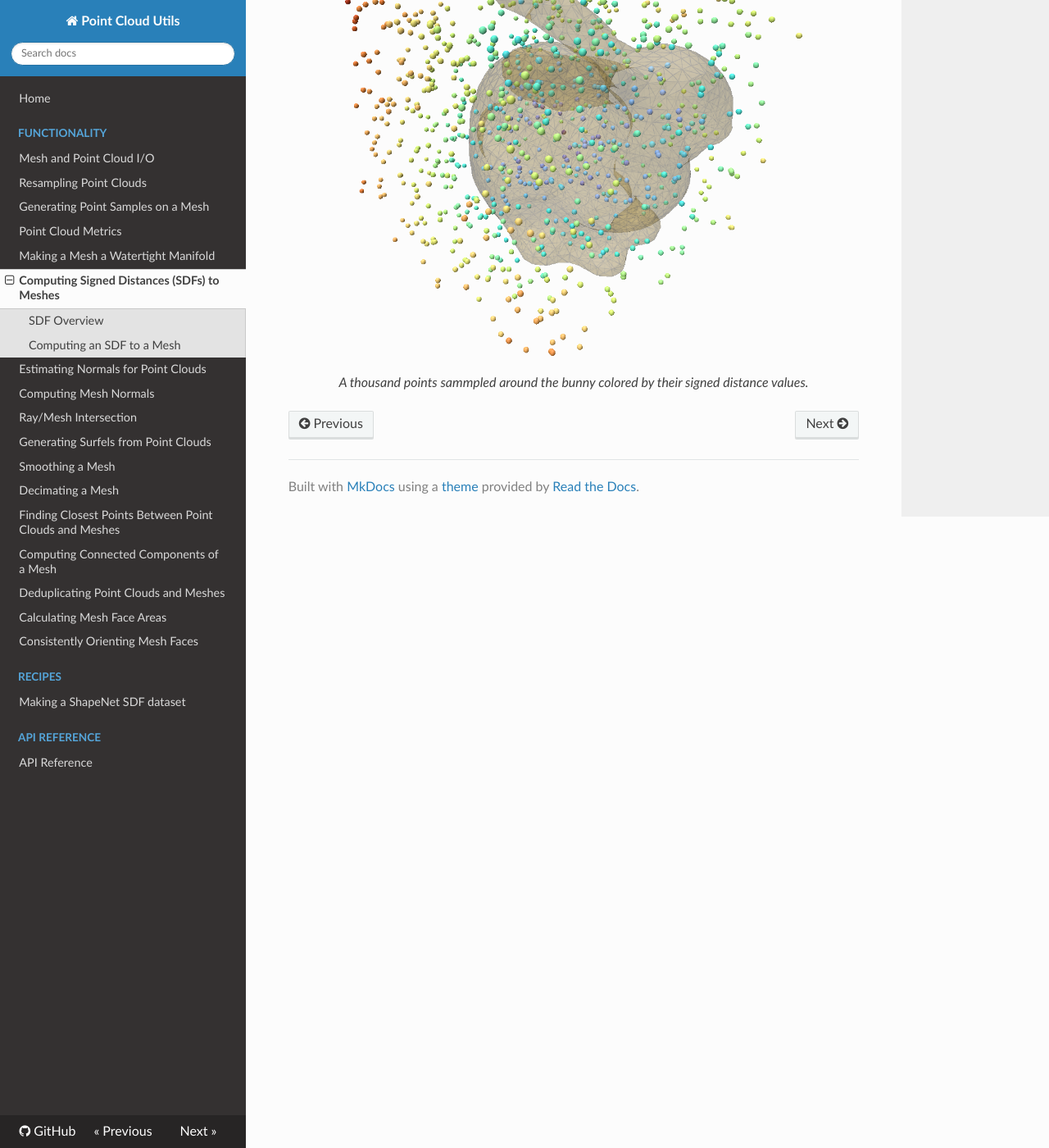
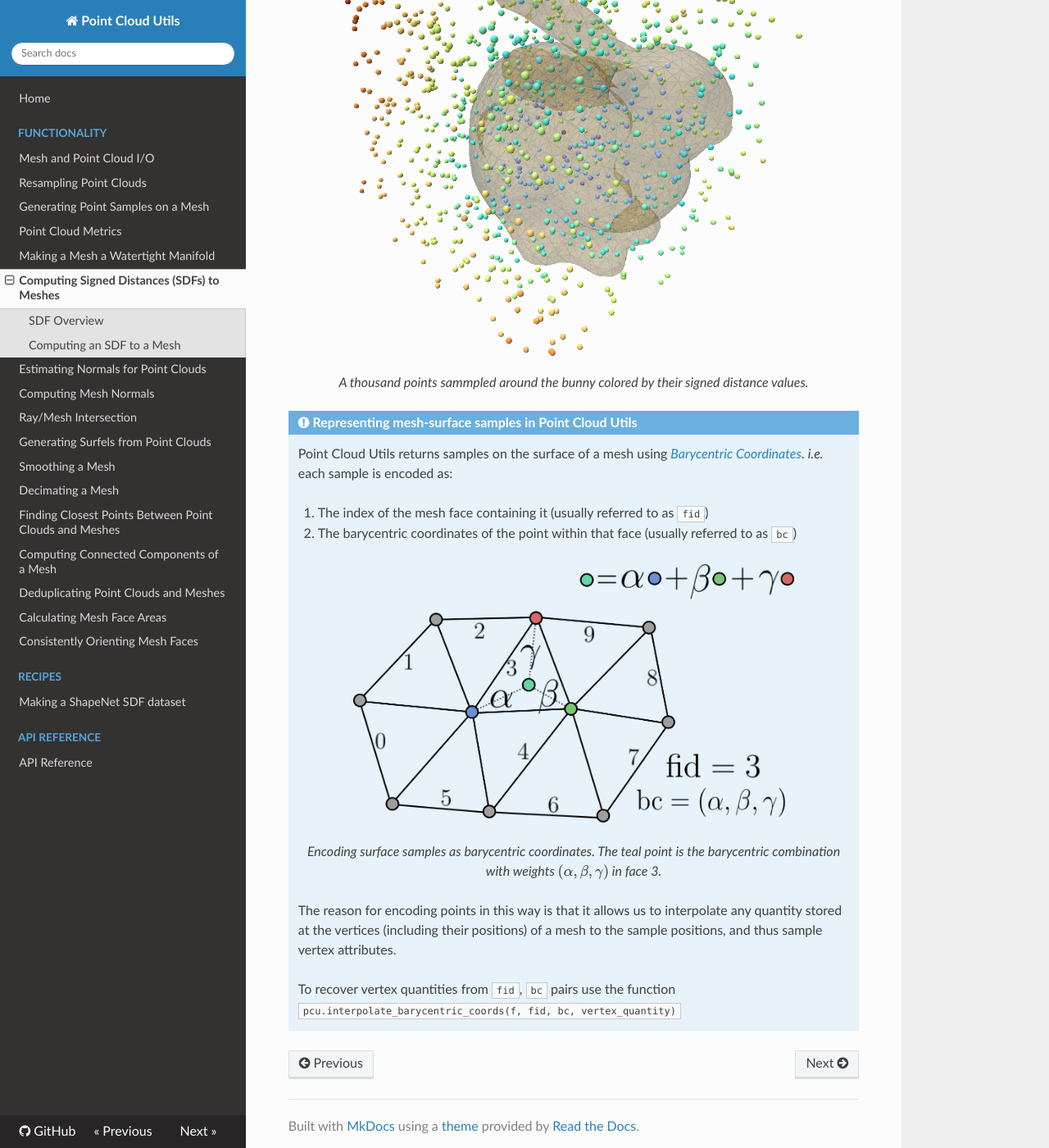
Before and after one commit to fwilliams/point-cloud-utils, an MkDocs documentation site: the page built from docs/docs/sections/mesh_sdf.md, in a window 1280 px wide and 1400 px high, scrolled down 1628 px. Shown: the whole window at 82% size. Built offline with MkDocs 1.6.1, drawn with Linux system fonts in a browser that asks for light colours; nearby versions of some CDN libraries.

Commit message:
add notes on barycentric coordinates in multiple pages so users finding them from google don't get lost

```diff
--- a/docs/docs/sections/mesh_sdf.md
+++ b/docs/docs/sections/mesh_sdf.md
@@ -40,3 +40,17 @@ Below we plot the sampled points colored by their SDF values:
     <img src="../../imgs/bunny_sdf.png" alt="Signed distance values for points around a mesh" style="width:80%">
     <figcaption style="text-align: center; font-style: italic;">A thousand points sammpled around the bunny colored by their signed distance values.</figcaption>
 </p>
+
+!!! note "Representing mesh-surface samples in Point Cloud Utils"
+    Point Cloud Utils returns samples on the surface of a mesh using [*Barycentric Coordinates*](https://en.wikipedia.org/wiki/Barycentric_coordinate_system). *i.e.* each sample is encoded as:
+
+     1. The index of the mesh face containing it (usually referred to as `fid`)
+     2. The barycentric coordinates of the point within that face (usually referred to as `bc`)
+
+    <p align="center">
+      <img src="../../imgs/barycentric_coords.png" alt="Barycentric coordinates illustration" style="width:80%">
+      <figcaption style="text-align: center; font-style: italic;">Encoding surface samples as barycentric coordinates. The teal point is the barycentric combination with weights $(\alpha, \beta, \gamma)$ in face 3.</figcaption>
+    </p>
+    The reason for encoding points in this way is that it allows us to interpolate any quantity stored at the vertices (including their positions) of a mesh to the sample positions, and thus sample vertex attributes.
+
+    To recover vertex quantities from `fid`, `bc` pairs use the function `pcu.interpolate_barycentric_coords(f, fid, bc, vertex_quantity)`
```
Also changed, not shown: docs/docs/sections/mesh_sampling.md (+0 -3 lines), docs/docs/sections/ray_mesh_intersection.md (+14 -0 lines).
